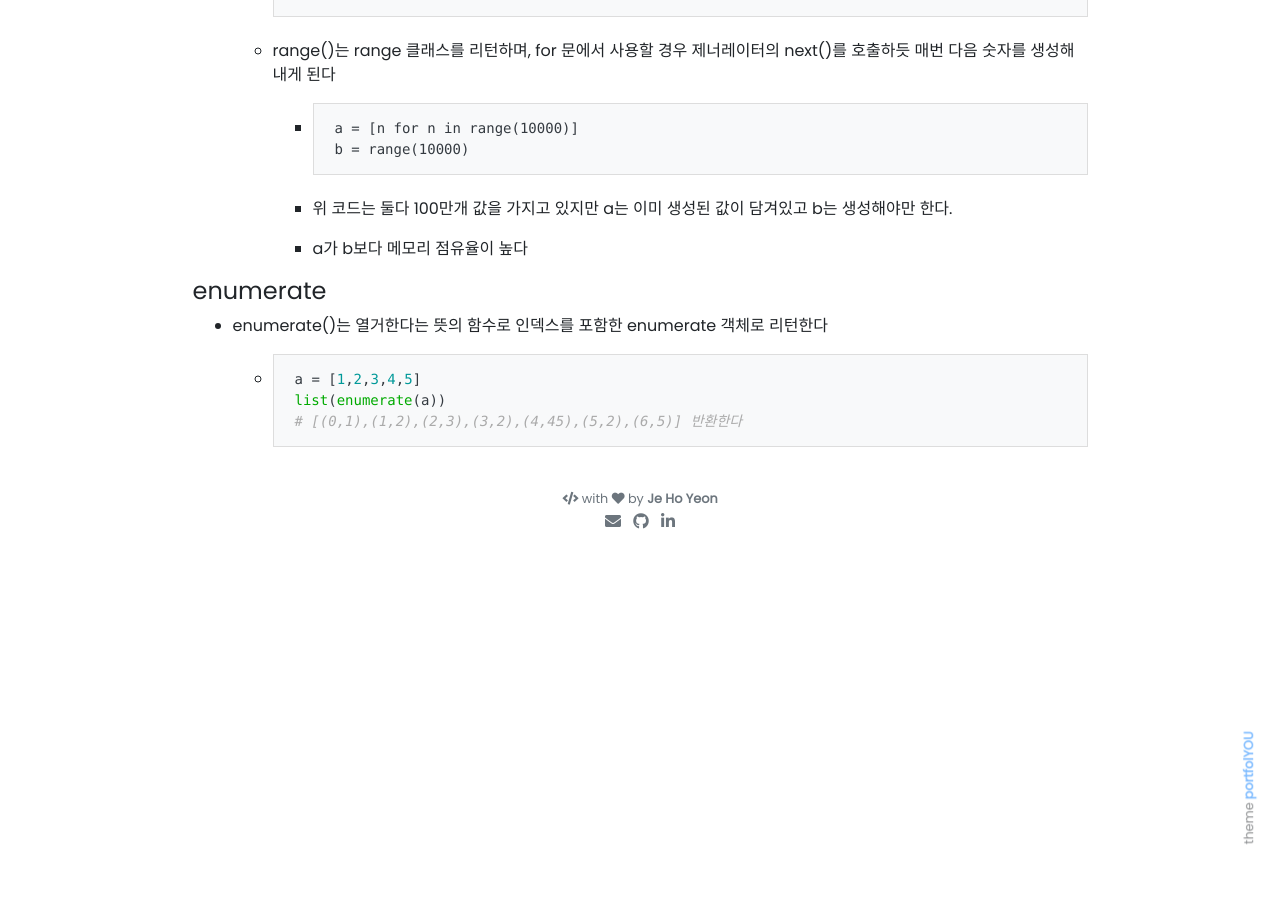
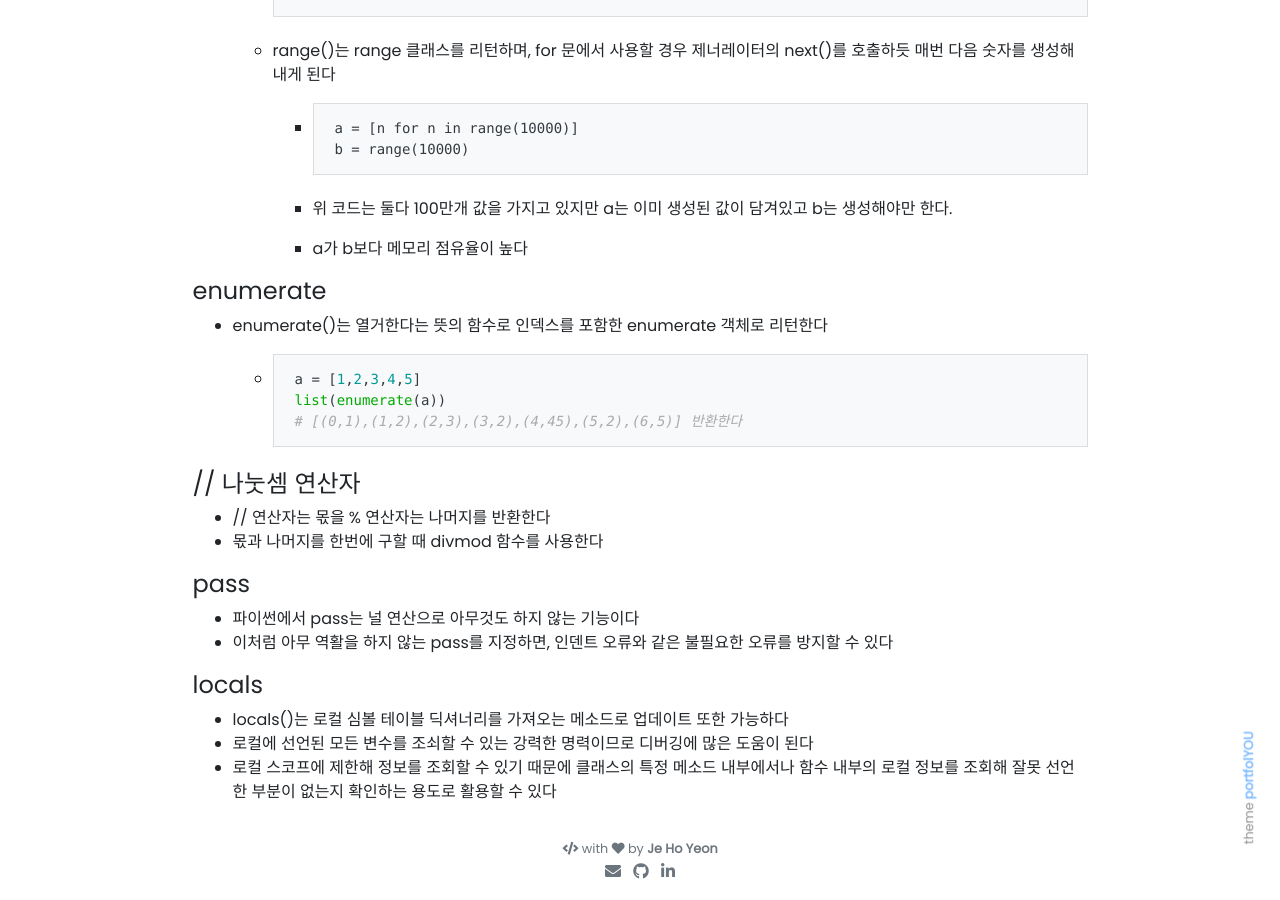
Before and after one commit to jyeon94/jyeon94.github.io, a Jekyll site: the page built from _posts/2020-07-14-Python_Alg_1.md, in a window 1280 px wide and 900 px high, scrolled down 1753 px. Built offline with Jekyll 4.4.1, drawn with Linux system fonts in a browser that asks for light colours; nearby versions of some CDN libraries; our own code applies the rules of GitHub Pages for plain Markdown files; before the commit the page ends 2303 px from its top, so only the background shows below that; some of the changed text lies outside the part shown.

Commit message:
added content

````diff
--- a/_posts/2020-07-14-Python_Alg_1.md
+++ b/_posts/2020-07-14-Python_Alg_1.md
@@ -105,3 +105,21 @@ description: 파이썬 알고리즘 공부
     list(enumerate(a))
     # [(0,1),(1,2),(2,3),(3,2),(4,45),(5,2),(6,5)] 반환한다
     ```
+
+
+#### // 나눗셈 연산자
+
+- // 연산자는 몫을 % 연산자는 나머지를 반환한다
+- 몫과 나머지를 한번에 구할 때 divmod 함수를 사용한다
+
+#### pass
+
+- 파이썬에서 pass는 널 연산으로 아무것도 하지 않는 기능이다
+- 이처럼 아무 역활을 하지 않는 pass를 지정하면, 인덴트 오류와 같은 불필요한 오류를 방지할 수
+  있다
+
+#### locals
+
+- locals()는 로컬 심볼 테이블 딕셔너리를 가져오는 메소드로 업데이트 또한 가능하다
+- 로컬에 선언된 모든 변수를 조쇠할 수 있는 강력한 명력이므로 디버깅에 많은 도움이 된다
+- 로컬 스코프에 제한해 정보를 조회할 수 있기 때문에 클래스의 특정 메소드 내부에서나 함수 내부의 로컬 정보를 조회해 잘못 선언한 부분이 없는지 확인하는 용도로 활용할 수 있다
````
